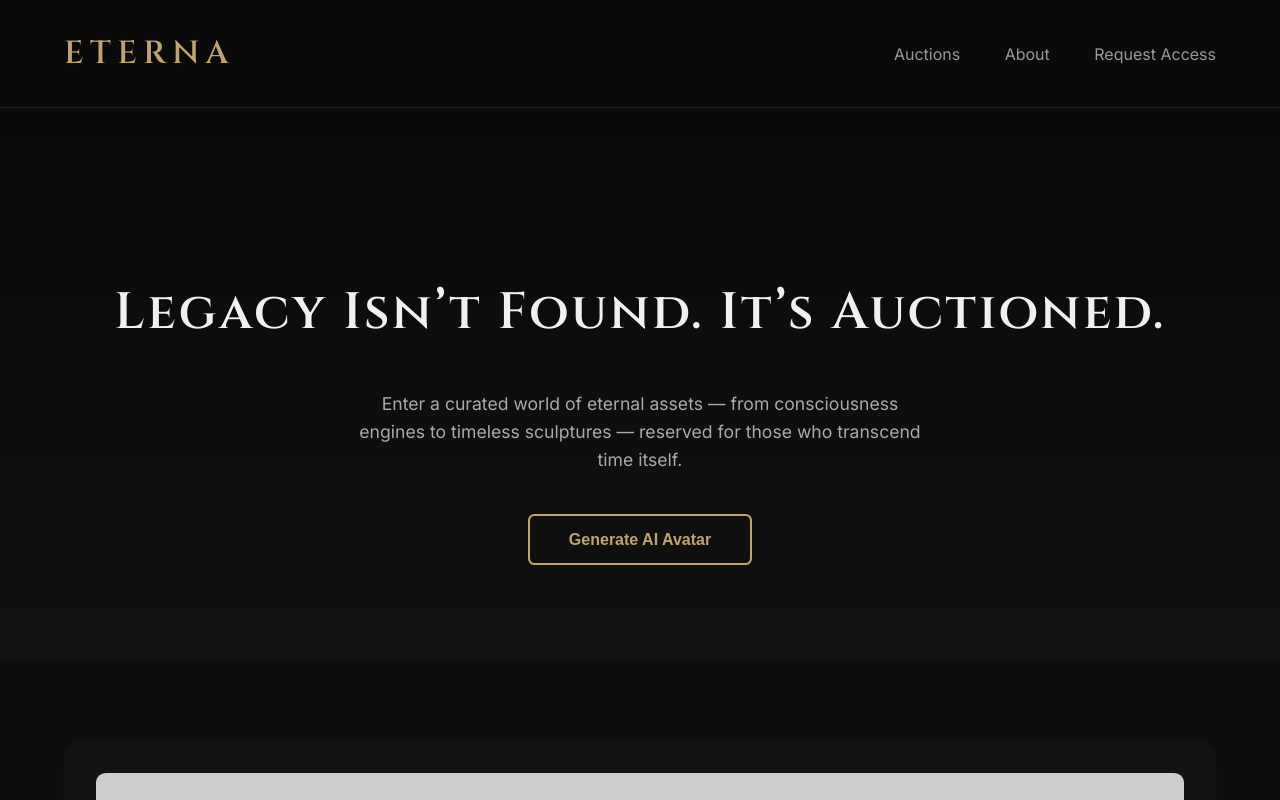
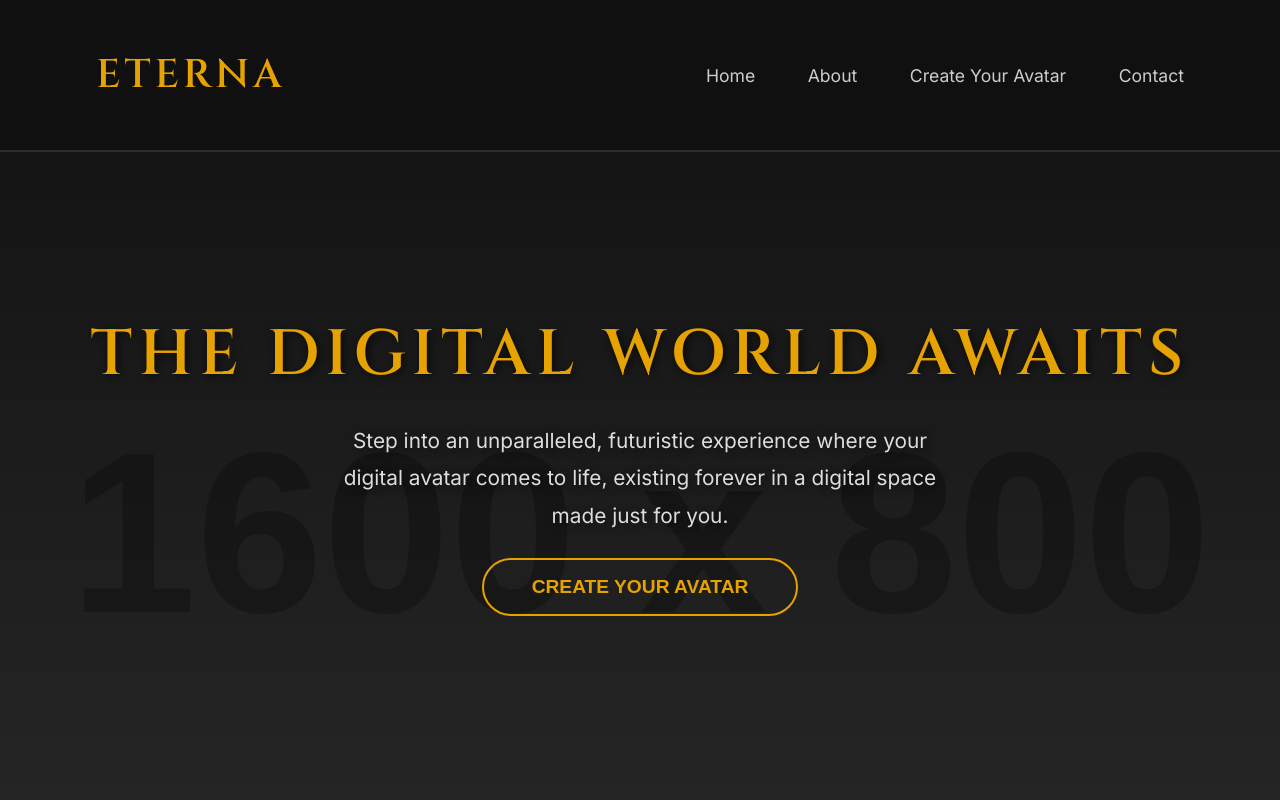
Before and after one commit to Eterna-001/Eterna, a plain HTML site: page index.html in a window 1280 px wide. Shown: the top 800 px of the page. Drawn offline with Linux system fonts and the light colour scheme; placeholder pictures from the web are drawn by us.

Commit message:
index.html

```diff
--- a/index.html
+++ b/index.html
@@ -3,114 +3,170 @@
 <head>
   <meta charset="UTF-8" />
   <meta name="viewport" content="width=device-width, initial-scale=1.0" />
-  <title>Eterna – Legacy Isn’t Found. It’s Auctioned.</title>
+  <title>Eterna – The Digital World Awaits</title>
   <link href="https://fonts.googleapis.com/css2?family=Cinzel:wght@600&family=Inter:wght@400&display=swap" rel="stylesheet">
   <style>
+    /* General Reset */
+    * {
+      margin: 0;
+      padding: 0;
+      box-sizing: border-box;
+    }
+
     body {
-      margin: 0;
-      background-color: #0a0a0a;
-      color: #e0e0e0;
       font-family: 'Inter', sans-serif;
+      background-color: #101010;
+      color: #f4f4f4;
+      overflow-x: hidden;
     }
+
+    /* Header */
     header {
-      padding: 2rem 4rem;
+      padding: 3rem 6rem;
       display: flex;
       justify-content: space-between;
       align-items: center;
-      border-bottom: 1px solid #1e1e1e;
+      border-bottom: 2px solid #2c2c2c;
+      position: relative;
     }
+
     .logo {
       font-family: 'Cinzel', serif;
-      font-size: 2rem;
-      color: #bfa46f;
-      letter-spacing: 0.2em;
+      font-size: 2.5rem;
+      color: #e5a200;  /* Golden tone for a luxury feel */
+      text-transform: uppercase;
+      letter-spacing: 0.1em;
+      font-weight: 700;
     }
+
     nav a {
-      color: #999;
-      margin-left: 2.5rem;
+      color: #ccc;
+      margin-left: 3rem;
       text-decoration: none;
       font-weight: 500;
       transition: color 0.3s ease;
+      font-size: 1.1rem;
     }
+
     nav a:hover {
       color: #fff;
     }
+
+    /* Hero Section */
     .hero {
-      padding: 8rem 2rem 6rem;
+      padding: 10rem 2rem 6rem;
       text-align: center;
-      background: linear-gradient(to bottom, #0a0a0a, #111);
+      background: linear-gradient(to bottom, rgba(0, 0, 0, 0.9), rgba(0, 0, 0, 0.8)), url('https://via.placeholder.com/1600x800') no-repeat center center fixed;
+      background-size: cover;
+      height: 100vh;
+      color: white;
+      position: relative;
     }
+
     .hero h1 {
       font-family: 'Cinzel', serif;
-      font-size: 3.2rem;
-      color: #f0f0f0;
-      letter-spacing: 0.05em;
+      font-size: 4rem;
+      text-transform: uppercase;
+      letter-spacing: 0.1em;
+      color: #e5a200; /* Gold color to emphasize luxury */
+      text-shadow: 2px 2px 10px rgba(0, 0, 0, 0.7);
     }
+
     .hero p {
-      font-size: 1.1rem;
-      max-width: 580px;
+      font-size: 1.3rem;
+      max-width: 600px;
       margin: 1.5rem auto;
-      color: #aaa;
-      line-height: 1.6;
+      color: #ddd;
+      line-height: 1.8;
+      font-weight: 500;
+      text-shadow: 2px 2px 10px rgba(0, 0, 0, 0.6);
     }
-    .cta {
-      margin-top: 2.5rem;
-    }
+
     .cta button {
       background-color: transparent;
-      border: 2px solid #bfa46f;
-      color: #bfa46f;
-      font-weight: bold;
-      padding: 0.9rem 2.4rem;
-      font-size: 1rem;
+      border: 2px solid #e5a200;
+      color: #e5a200;
+      font-weight: 600;
+      padding: 1rem 3rem;
+      font-size: 1.2rem;
       cursor: pointer;
-      border-radius: 0.4rem;
+      border-radius: 50px;
       transition: background-color 0.3s ease, color 0.3s ease;
+      text-transform: uppercase;
     }
+
     .cta button:hover {
-      background-color: #bfa46f;
-      color: #0a0a0a;
+      background-color: #e5a200;
+      color: #101010;
     }
+
+    /* Auctions Section */
     .auctions {
-      padding: 5rem 4rem;
-      background-color: #0d0d0d;
+      padding: 7rem 4rem;
+      background-color: #121212;
       display: grid;
       grid-template-columns: repeat(auto-fit, minmax(300px, 1fr));
       gap: 2.5rem;
+      position: relative;
     }
+
     .auction-card {
-      background-color: #121212;
+      background-color: #1e1e1e;
       padding: 2rem;
-      border-radius: 1.2rem;
-      box-shadow: 0 0 25px rgba(255, 255, 255, 0.03);
+      border-radius: 1.5rem;
+      box-shadow: 0 0 35px rgba(255, 255, 255, 0.1);
       transition: transform 0.3s ease, box-shadow 0.3s ease;
+      overflow: hidden;
     }
+
     .auction-card:hover {
       transform: translateY(-5px);
-      box-shadow: 0 0 35px rgba(255, 215, 0, 0.05);
+      box-shadow: 0 0 50px rgba(255, 215, 0, 0.3);
     }
+
     .auction-card img {
       width: 100%;
       border-radius: 0.6rem;
-      margin-bottom: 1.2rem;
+      margin-bottom: 1.5rem;
+      transition: transform 0.3s ease;
     }
+
+    .auction-card img:hover {
+      transform: scale(1.05);
+    }
+
     .auction-card h3 {
       font-family: 'Cinzel', serif;
-      color: #e0e0e0;
-      margin-bottom: 0.5rem;
+      font-size: 1.6rem;
+      color: #e5a200;
+      margin-bottom: 1rem;
+      text-transform: uppercase;
     }
+
     .auction-card p {
-      font-size: 0.95rem;
-      color: #888;
-      line-height: 1.5;
+      font-size: 1rem;
+      color: #ccc;
+      line-height: 1.6;
+      font-weight: 400;
     }
+
+    /* Footer */
     footer {
       padding: 3rem 2rem;
       text-align: center;
-      font-size: 0.8rem;
-      color: #555;
-      background-color: #0a0a0a;
-      border-top: 1px solid #1e1e1e;
+      font-size: 1rem;
+      color: #777;
+      background-color: #101010;
+      border-top: 1px solid #2c2c2c;
+    }
+
+    footer a {
+      color: #e5a200;
+      text-decoration: none;
+    }
+
+    footer a:hover {
+      text-decoration: underline;
     }
   </style>
 </head>
@@ -118,17 +174,18 @@
   <header>
     <div class="logo">ETERNA</div>
     <nav>
-      <a href="#">Auctions</a>
+      <a href="#">Home</a>
       <a href="#">About</a>
-      <a href="#">Request Access</a>
+      <a href="#">Create Your Avatar</a>
+      <a href="#">Contact</a>
     </nav>
   </header>
 
   <section class="hero">
-    <h1>Legacy Isn’t Found. It’s Auctioned.</h1>
-    <p>Enter a curated world of eternal assets — from consciousness engines to timeless sculptures — reserved for those who transcend time itself.</p>
+    <h1>The Digital World Awaits</h1>
+    <p>Step into an unparalleled, futuristic experience where your digital avatar comes to life, existing forever in a digital space made just for you.</p>
     <div class="cta">
-      <button onclick="generateImage()">Generate AI Avatar</button>
+      <button onclick="generateImage()">Create Your Avatar</button>
     </div>
   </section>
 
@@ -138,11 +195,11 @@
       <h3>001</h3>
       <p>Preserve your essence with a bespoke digital self — an AI companion trained to reflect your legacy long after time forgets.</p>
     </div>
-    <!-- More auction cards can go here -->
+    <!-- Additional auction cards can go here -->
   </section>
 
   <footer>
-    &copy; 2025 Eterna. All rights reserved. Time doesn't wait. Neither should you.
+    &copy; 2025 Eterna. All rights reserved. <a href="#">Terms & Conditions</a> | <a href="#">Privacy Policy</a>
   </footer>
 
   <script>
@@ -150,7 +207,7 @@
     const endpoint = "https://api.deepai.org/api/text2img"; // DeepAI's text-to-image API endpoint
 
     async function generateImage() {
-      const prompt = "A futuristic digital avatar with glowing features and a sleek, modern design.";
+      const prompt = "A luxurious futuristic avatar with gold accents, glowing neon, and a sleek, digital style.";
       const response = await fetch(endpoint, {
         method: "POST",
         headers: {
```
